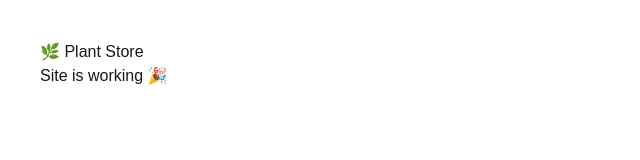
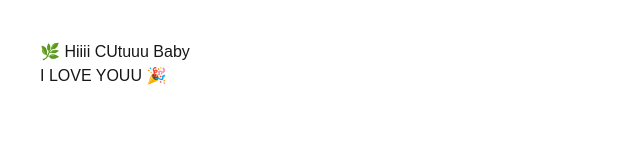
Before and after one commit to FhardFdeep/plant-store, a Next.js app: page / in a window 1280 px wide. Shown: the top 160 px of the page, without its empty margins (0-640 px from the left). Built offline with nearby package versions, Linux system fonts and the light colour scheme.

Commit message:
update homepage

```diff
--- a/src/app/page.tsx
+++ b/src/app/page.tsx
@@ -1,8 +1,8 @@
 export default function Page() {
   return (
     <main style={{ padding: "40px" }}>
-      <h1>🌿 Plant Store</h1>
-      <p>Site is working 🎉</p>
+      <h1>🌿 Hiiii CUtuuu Baby</h1>
+      <p>I LOVE YOUU 🎉</p>
     </main>
   );
 }
```
